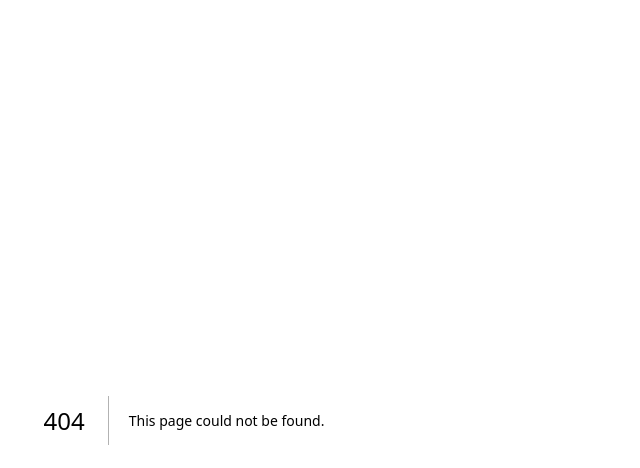
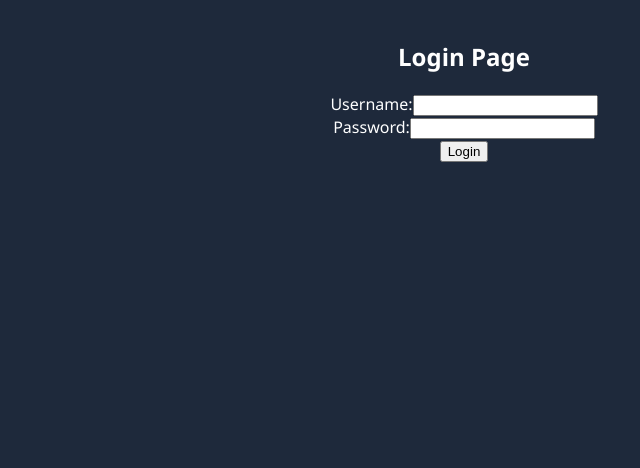
Before and after one commit to jackbelyeu/FFFA, a Next.js app: page /organizer_login in a window 1280 px wide. Before the commit this address had no page. Shown: the top 468 px of the page, without its empty margins (176-816 px from the left). Built offline with nearby package versions, Linux system fonts and the light colour scheme.

Commit message:
add login page for organizers

```diff
--- /dev/null
+++ b/src/app/organizer_login/page.tsx
@@ -0,0 +1,50 @@
+"use client";
+import { useRouter } from "next/navigation";
+import React, { useState } from "react";
+
+const LoginPage: React.FC = () => {
+  const [username, setUsername] = useState("");
+  const [password, setPassword] = useState("");
+  const [errorMessage, setErrorMessage] = useState("");
+  const router = useRouter();
+
+  const handleLogin = () => {
+    // Here you can implement your login logic, such as calling an API to validate the credentials
+    if (username === "admin" && password === "password") {
+      // Successful login
+      router.push("/admin");
+      alert("Login successful!");
+    } else {
+      // Failed login
+      setErrorMessage("Invalid username or password");
+    }
+  };
+
+  return (
+    <div>
+      <h2>Login Page</h2>
+      {errorMessage && <p style={{ color: "red" }}>{errorMessage}</p>}
+      <div>
+        <label htmlFor="username">Username:</label>
+        <input
+          type="text"
+          id="username"
+          value={username}
+          onChange={(e) => setUsername(e.target.value)}
+        />
+      </div>
+      <div>
+        <label htmlFor="password">Password:</label>
+        <input
+          type="password"
+          id="password"
+          value={password}
+          onChange={(e) => setPassword(e.target.value)}
+        />
+      </div>
+      <button onClick={handleLogin}>Login</button>
+    </div>
+  );
+};
+
+export default LoginPage;
--- a/src/app/page.tsx
+++ b/src/app/page.tsx
@@ -12,7 +12,7 @@ export default async function Page() {
         <h1>Flagrant Fowl Futbol Association</h1>
         <Link href="/dashboard">Go to Dashboard</Link>{" "}
         <Link href="/learnmore">Learn More</Link>{" "}
-        <Link href="/admin">Admin</Link>
+        <Link href="/organizer_login">Admin</Link>
         <h2>2023 Final Standings</h2>
         <table>
           <thead>
```
Also changed, not shown: 1 other file (tests, documents, lock files or other folders).
